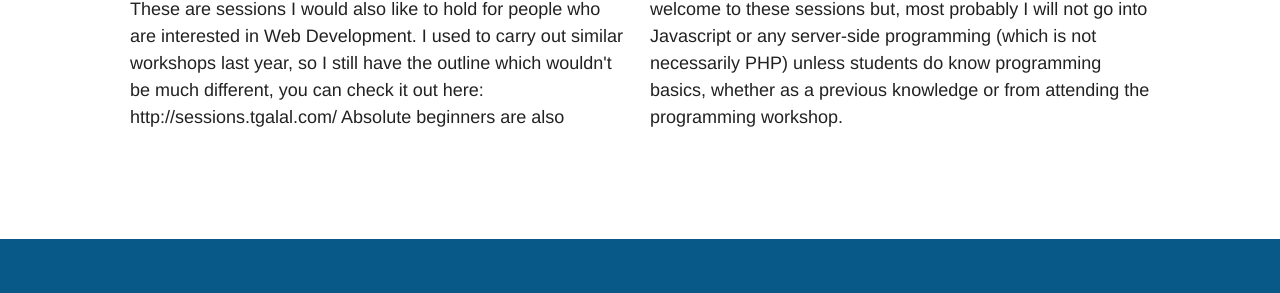
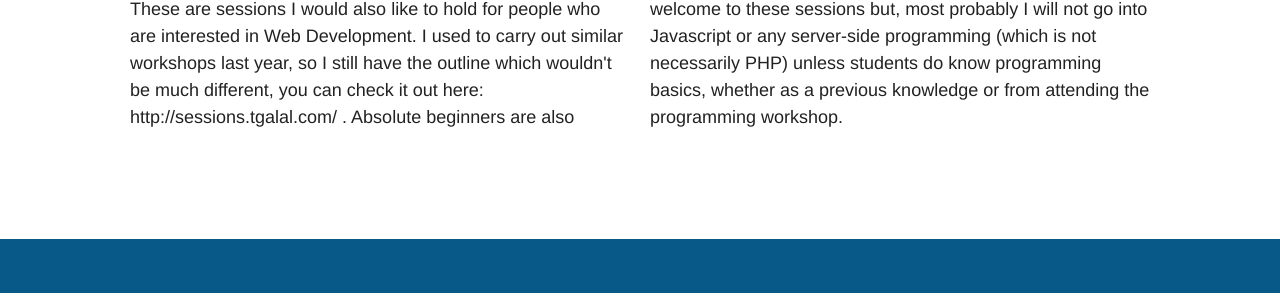
Before and after one commit to OpenTechSchool/python, a Jekyll site: the page built from tareks-workshops.md, in a window 1280 px wide. Shown: the part 786-1079 px from the top of the page. Built offline with Jekyll 4.4.1, drawn with Linux system fonts in a browser that asks for light colours.

```diff
--- a/tareks-workshops.md
+++ b/tareks-workshops.md
@@ -21,6 +21,6 @@ I will give out a more clear outline during the first session, perhaps also to s
 ## Workshop 2: Web Development
 
 <p class="cols">
-These are sessions I would also like to hold for people who are interested in Web Development. I used to carry out similar workshops last year, so I still have the outline which wouldn't be much different, you can check it out here: http://sessions.tgalal.com/ Absolute beginners are also welcome to these sessions but, most probably I will not go into Javascript or any server-side programming (which is not necessarily PHP) unless students do know programming basics, whether as a previous knowledge or from attending the programming workshop.
+These are sessions I would also like to hold for people who are interested in Web Development. I used to carry out similar workshops last year, so I still have the outline which wouldn't be much different, you can check it out here: http://sessions.tgalal.com/ . Absolute beginners are also welcome to these sessions but, most probably I will not go into Javascript or any server-side programming (which is not necessarily PHP) unless students do know programming basics, whether as a previous knowledge or from attending the programming workshop.
 <br>
 </p>
```
